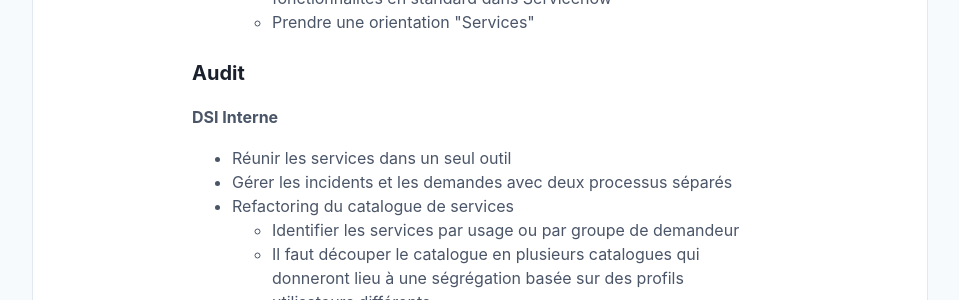
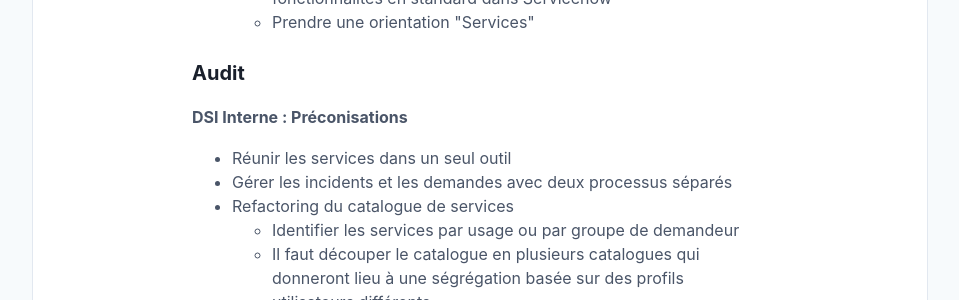
Before and after one commit to greglejeune/blog, a Jekyll site: the page built from _posts/2020-02-11-ITSM.md, in a window 1280 px wide and 900 px high, scrolled down 1501 px. Shown: the part 217-517 px from the top of the window, without its empty margins (160-1119 px from the left). Built offline with Jekyll 4.4.1, drawn with Linux system fonts in a browser that asks for light colours.

Commit message:
Update 2020-02-11-ITSM.md

```diff
--- a/_posts/2020-02-11-ITSM.md
+++ b/_posts/2020-02-11-ITSM.md
@@ -83,7 +83,7 @@ to challenge Flowbird and help him in the decision taking.</p>
 
   <h2>Audit</h2>
 
-  <p><b>DSI Interne</b></p>
+  <p><b>DSI Interne : Préconisations</b></p>
 
   <ul>
     <li>Réunir les services dans un seul outil</li>
```
